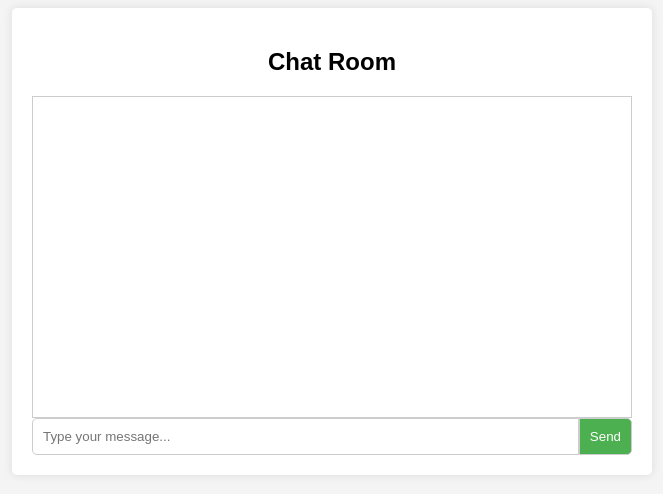
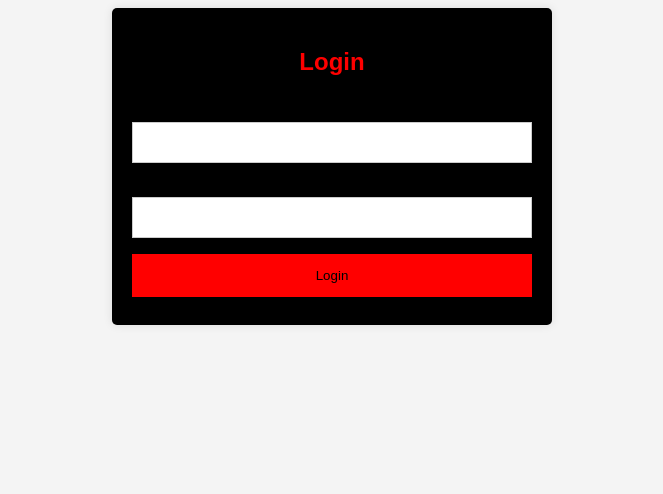
Before and after one commit to spxdragon/login, a plain HTML site: page index.html in a window 1280 px wide. Shown: the whole page, without its empty margins (308-971 px from the left). Drawn offline with nearby package versions, Linux system fonts and the light colour scheme; no server answers.

Commit message:
Update index.html

```diff
--- a/index.html
+++ b/index.html
@@ -1,105 +1,79 @@
 <!DOCTYPE html>
 <html>
 <head>
-  <title>Chat Room</title>
+  <title>Login Page</title>
   <style>
     body {
       font-family: Arial, sans-serif;
       background-color: #f4f4f4;
     }
     .container {
-      max-width: 600px;
+      max-width: 400px;
       margin: 0 auto;
       padding: 20px;
-      background-color: #fff;
+      background-color: black;
       border-radius: 5px;
       box-shadow: 0 0 10px rgba(0, 0, 0, 0.1);
     }
     .container h2 {
       text-align: center;
+      color: red;
     }
-    .chat-box {
-      height: 300px;
-      overflow-y: scroll;
+    .container input[type="text"],
+    .container input[type="password"] {
+      width: 100%;
+      padding: 12px 20px;
+      margin: 8px 0;
+      display: inline-block;
       border: 1px solid #ccc;
-      padding: 10px;
+      box-sizing: border-box;
     }
-    .chat-box p {
-      margin: 0;
+    .container button {
+      background-color: red;
+      color: black;
+      padding: 14px 20px;
+      margin: 8px 0;
+      border: none;
+      cursor: pointer;
+      width: 100%;
     }
-    .input-box {
-      display: flex;
-    }
-    .input-box input[type="text"] {
-      flex: 1;
-      padding: 10px;
-      border: 1px solid #ccc;
-      border-radius: 5px 0 0 5px;
-    }
-    .input-box button {
-      padding: 10px;
-      border: 1px solid #ccc;
-      border-radius: 0 5px 5px 0;
-      background-color: #4CAF50;
-      color: white;
-      cursor: pointer;
+    .container button:hover {
+      opacity: 0.8;
     }
   </style>
-  <script src="/socket.io/socket.io.js"></script>
   <script>
-    document.addEventListener('DOMContentLoaded', () => {
-      const socket = io();
+    function validateLogin() {
+      var credentials = [
+        { username: "Adminxuser2", password: "4789", url: "source/Admin_X.html" },
+        { username: "Adminxuser3", password: "3839", url: "source/Admin_X.html" },
+        { username: "Adminxuser4", password: "4739", url: "source/Admin_X.html" }
+      ];
 
-      // Load previous messages
-      socket.on('load messages', (messages) => {
-        const chatBox = document.getElementById('chat-box');
-        messages.forEach((message) => {
-          const newMessage = document.createElement('p');
-          newMessage.textContent = `${message.sender}: ${message.content}`;
-          chatBox.appendChild(newMessage);
-        });
-        chatBox.scrollTop = chatBox.scrollHeight;
-      });
+      var username = document.getElementById("username").value;
+      var password = document.getElementById("password").value;
 
-      // Handle new messages
-      document.getElementById('message').addEventListener('keypress', (event) => {
-        if (event.key === 'Enter') {
-          const messageInput = document.getElementById('message');
-          const message = messageInput.value.trim();
+      for (var i = 0; i < credentials.length; i++) {
+        if (username === credentials[i].username && password === credentials[i].password) {
+          window.location.href = credentials[i].url;
+          return false; // Prevent the form submission
+        }
+      }
 
-          if (message !== '') {
-            const data = {
-              sender: 'User',
-              content: message
-            };
-
-            socket.emit('new message', data);
-
-            messageInput.value = '';
-            event.preventDefault();
-          }
-        }
-      });
-
-      // Handle new messages received from the server
-      socket.on('new message', (data) => {
-        const chatBox = document.getElementById('chat-box');
-        const newMessage = document.createElement('p');
-        newMessage.textContent = `${data.sender}: ${data.content}`;
-        chatBox.appendChild(newMessage);
-        chatBox.scrollTop = chatBox.scrollHeight;
-      });
-    });
+      alert("Invalid username or password!");
+      return false;
+    }
   </script>
 </head>
 <body>
   <div class="container">
-    <h2>Chat Room</h2>
-    <div class="chat-box" id="chat-box"></div>
-    <div class="input-box">
-      <input type="text" id="message" placeholder="Type your message...">
-      <button type="button">Send</button>
-    </div>
+    <h2>Login</h2>
+    <form onsubmit="return validateLogin()">
+      <label for="username">Username</label>
+      <input type="text" id="username" name="username" required>
+      <label for="password">Password</label>
+      <input type="password" id="password" name="password" required>
+      <button type="submit">Login</button>
+    </form>
   </div>
 </body>
 </html>
```
